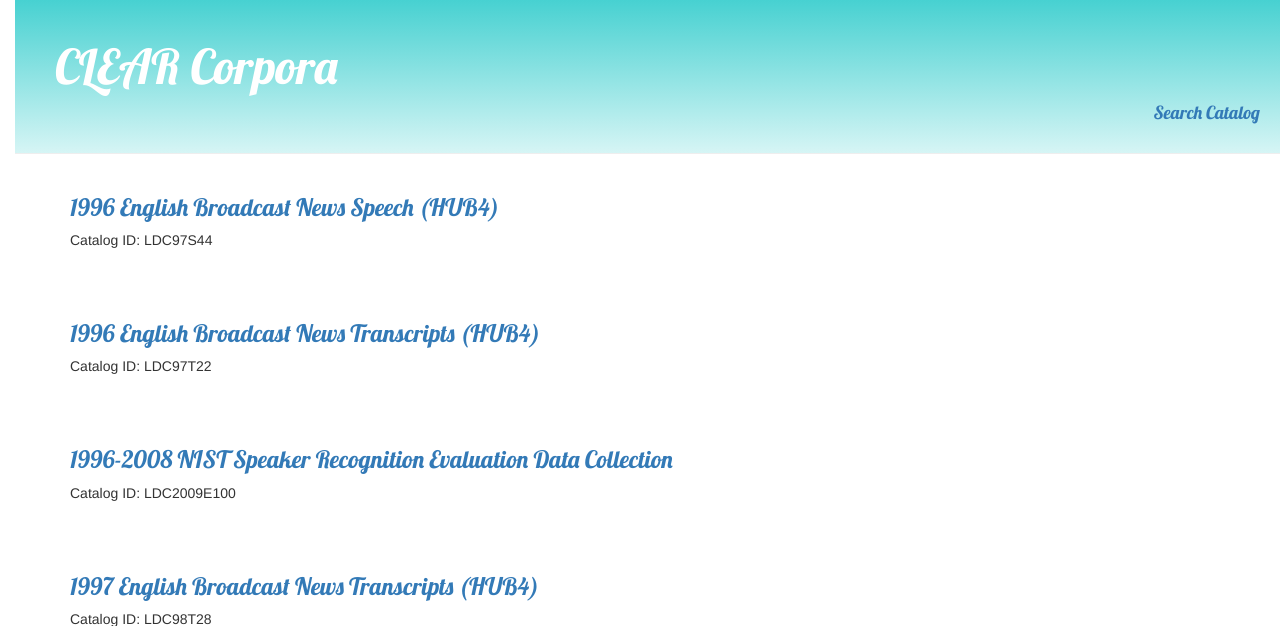
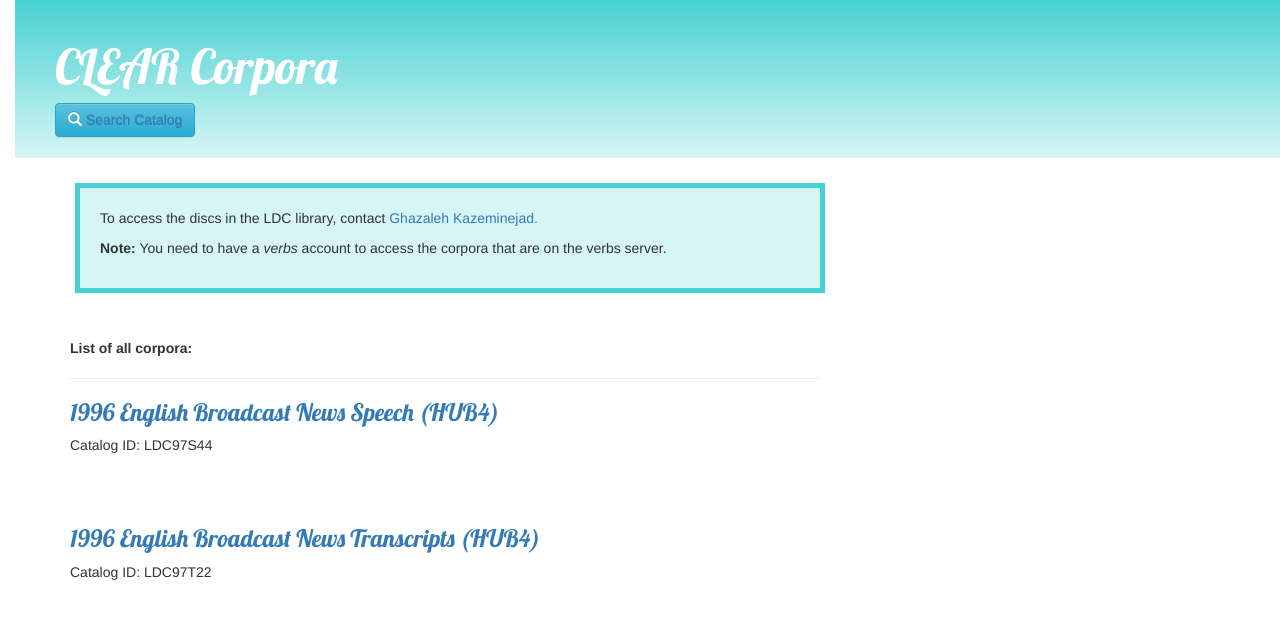
Before and after one commit to ghamzak/clearcorpora, a Django app: page / in a window 1280 px wide. Shown: the top 626 px of the page. Run offline with Django 3.2, Linux system fonts and the light colour scheme; data comes from the database, SQL or seed files in the repository; some libraries are stand-ins or nearby versions.

Commit message:
changes in templates

```diff
--- a/corpusbank/static/css/corpora.css
+++ b/corpusbank/static/css/corpora.css
@@ -19,6 +19,9 @@
 h1, h2, h3, h4 {
     font-family: 'Lobster', cursive;
 }
+
+
+
 
 .content {
     margin-left: 40px;
@@ -44,7 +47,13 @@
     color: #000000;
 }
 
-
+.contactinfo {
+    background-color: #d6f5f5;
+    width: 100%;
+    border: 5px solid #47d1d1;
+    padding: 20px;
+    margin: 5px;
+}
 
 h1 a {
     color: #FCA205;
--- a/corpusbank/templates/corpusbank/base.html
+++ b/corpusbank/templates/corpusbank/base.html
@@ -22,7 +22,12 @@
     <body class="one-col">
         <div class="page-header">
             <h1><a href="/">CLEAR Corpora</a></h1>
-            <h4 align="right"><a href="/search-form/">Search Catalog</a></h4>
+            <button type="button" class="btn btn-info" align="right">
+          		<span class="glyphicon glyphicon-search"></span>
+          		<a href="/search-form/">Search Catalog</a>
+        	</button>
+            <!-- <h4 align="right"><a href="/search-form/">Search Catalog</a></h4> -->
+
             <!-- <img src="https://i.ytimg.com/vi/AHNAgyyXiOI/maxresdefault.jpg">-->
             {% if user.is_authenticated %}
     			<a href="{% url 'post_new' %}" class="top-menu"><span class="glyphicon glyphicon-plus"></span></a>
--- a/corpusbank/templates/corpusbank/post_list.html
+++ b/corpusbank/templates/corpusbank/post_list.html
@@ -1,6 +1,17 @@
 {% extends 'corpusbank/base.html' %}
 
 {% block content %}
+	<div class="contactinfo">
+		<p>To access the discs in the LDC library, contact <a href="mailto:ghazaleh.kazeminejad@colorado.edu">Ghazaleh Kazeminejad.</a></p>
+		<p><b>Note:</b> You need to have a <i>verbs</i> account to access the corpora that are on the verbs server.</p>
+	</div>
+	<div>  </div>
+	<div>
+		<br><br>
+		<b>List of all corpora:</b>
+		<hr>
+	</div>
+
 	{% for post in posts %}
 		<div class="post">
 			<h3><a href="{% url 'post_detail' pk=post.pk %}"> {{ post.name }} </a> </h3>
--- a/corpusbank/templates/corpusbank/search_form.html
+++ b/corpusbank/templates/corpusbank/search_form.html
@@ -52,7 +52,7 @@
 					<option value="Hindi">Hindi</option>
 					<!-- <option value="Hungarian">Hungarian</option> -->
 					<!-- <option value="Indonesian">Indonesian</option> -->
-					<option value="Iranian Persian">Iranian Persian</option>
+					<!-- <option value="Iranian Persian">Iranian Persian</option> -->
 					<option value="Italian">Italian</option>
 					<option value="Japanese">Japanese</option>
 					<option value="Korean">Korean</option>
```
